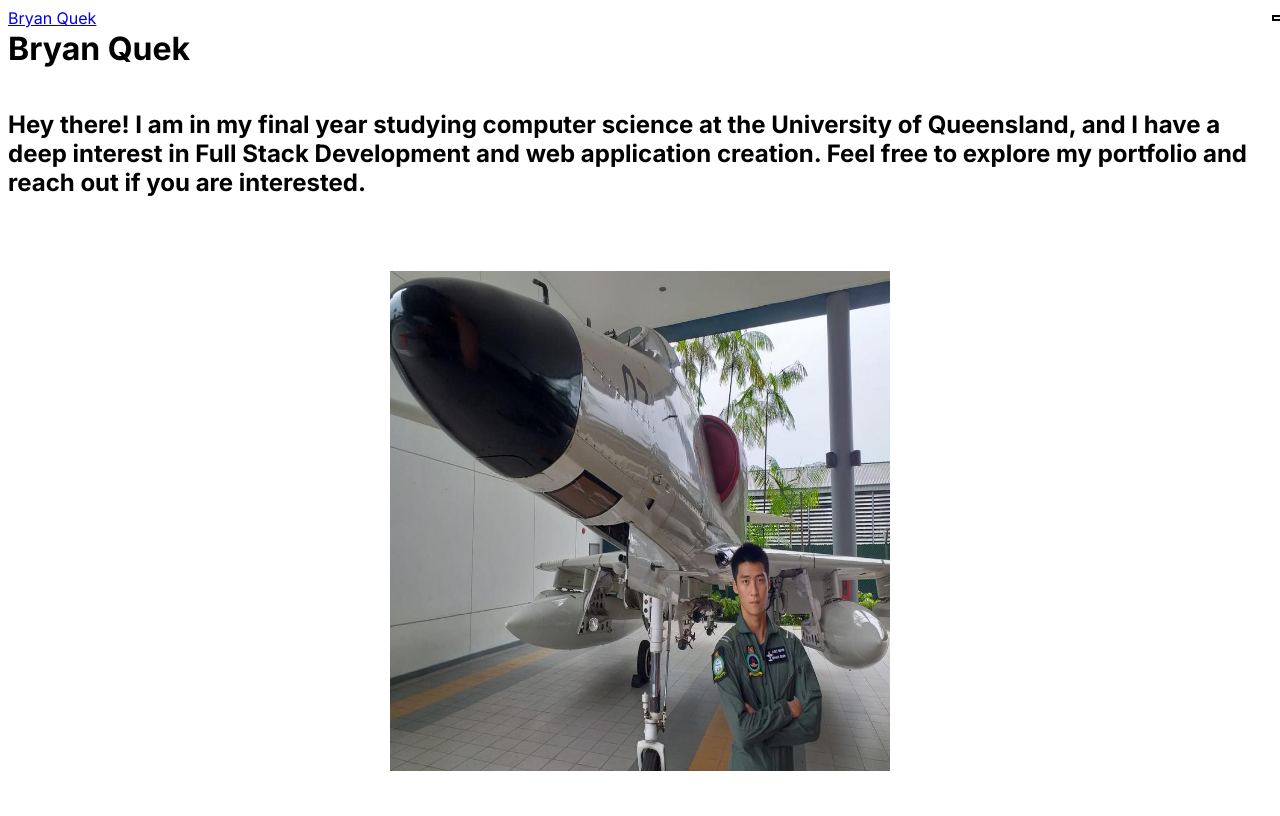
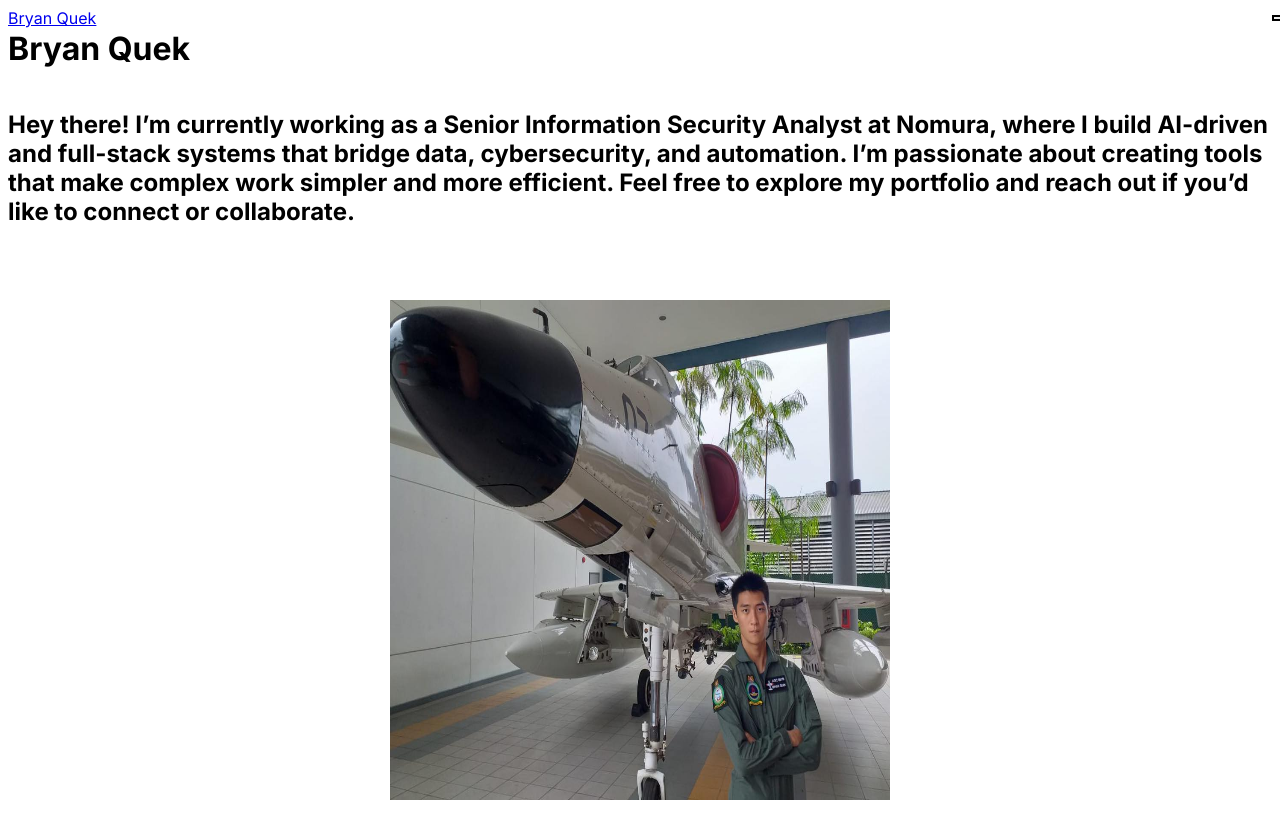
Before and after one commit to bquek00/portfolio, a Next.js app: page / in a window 1280 px wide. Built offline with nearby package versions, Linux system fonts and the light colour scheme.

Commit message:
Updated based on new job title

```diff
--- a/app/components/About.jsx
+++ b/app/components/About.jsx
@@ -23,9 +23,7 @@ export default function About() {
             }} className='lg:w-3/6 flex flex-col gap-5 justify-center md:mb-5'>
 
                 <h1 className='text-4xl lg:text-6xl font-bold'>Bryan Quek</h1>
-                <h2 className='text-md lg:text-lg text-gray-200'>Hey there! I am in my final year studying computer science at the University of Queensland,
-                    and I have a deep interest in Full Stack Development and web application creation.
-                    Feel free to explore my portfolio and reach out if you are interested.
+                <h2 className='text-md lg:text-lg text-gray-200'>Hey there! I’m currently working as a Senior Information Security Analyst at Nomura, where I build AI-driven and full-stack systems that bridge data, cybersecurity, and automation. I’m passionate about creating tools that make complex work simpler and more efficient. Feel free to explore my portfolio and reach out if you’d like to connect or collaborate.
                 </h2>
                 <ContactLink />
 
--- a/app/components/NavBar.jsx
+++ b/app/components/NavBar.jsx
@@ -67,7 +67,7 @@ export default function NavBar({logout}) {
         <Link href="/skills" className="block py-2 pl-3 pr-4 rounded   hover:bg-white/[.1] rounded">Skills</Link>
       </li>
       <li>
-        <a href="https://drive.google.com/file/d/13WC3-RaOujj-lu-NhIT5wy1M1px8zkC8/view?usp=sharing" className="block py-2 pl-3 pr-4 rounded   hover:bg-white/[.1] rounded" target="_blank" rel="noopener noreferrer">Resume</a>
+        <a href="https://drive.google.com/file/d/18dqgyRL6iE9MnqMFRL8GbWukI0ob7MyJ/view?usp=sharing" className="block py-2 pl-3 pr-4 rounded   hover:bg-white/[.1] rounded" target="_blank" rel="noopener noreferrer">Resume</a>
       </li>
 
     </ul>
```
